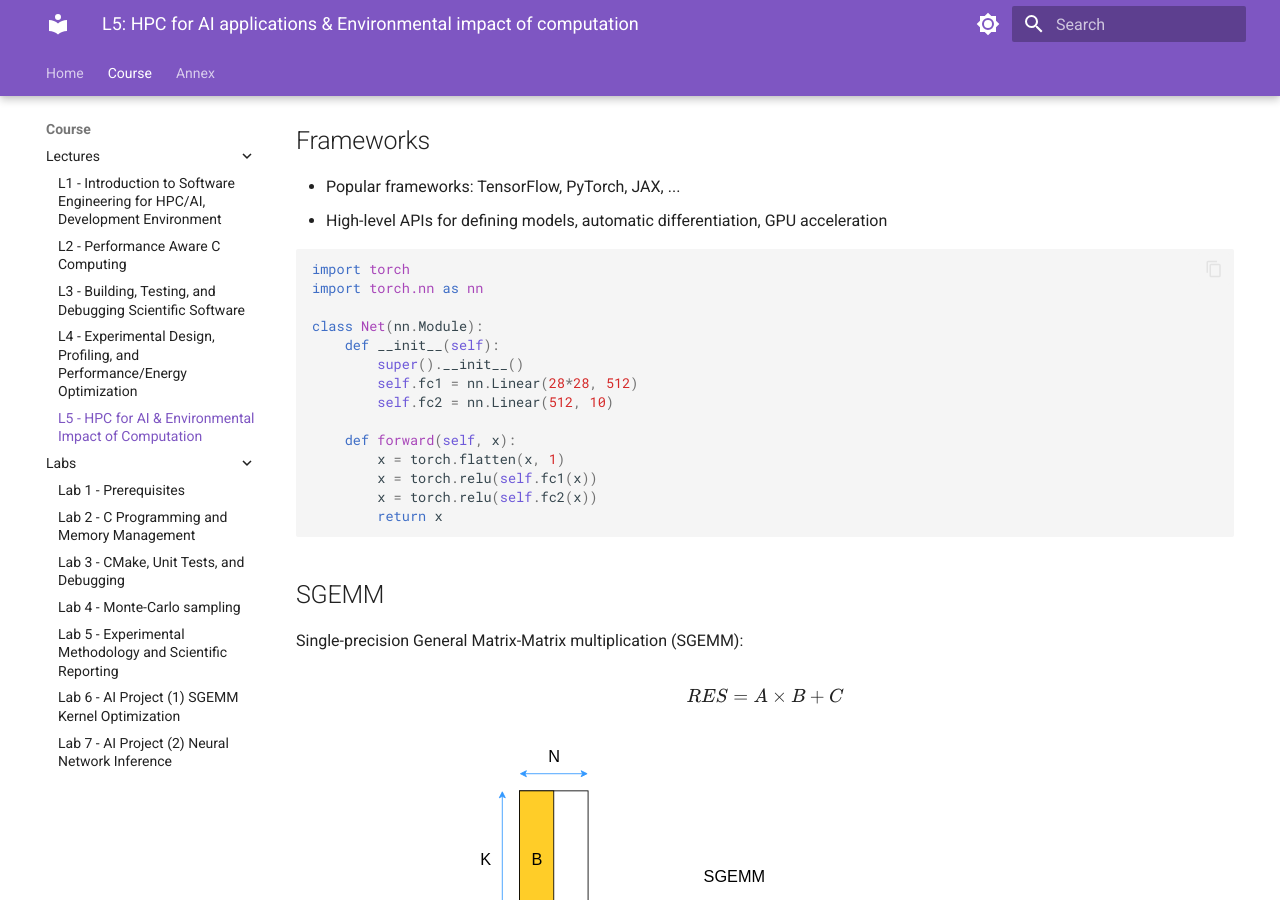
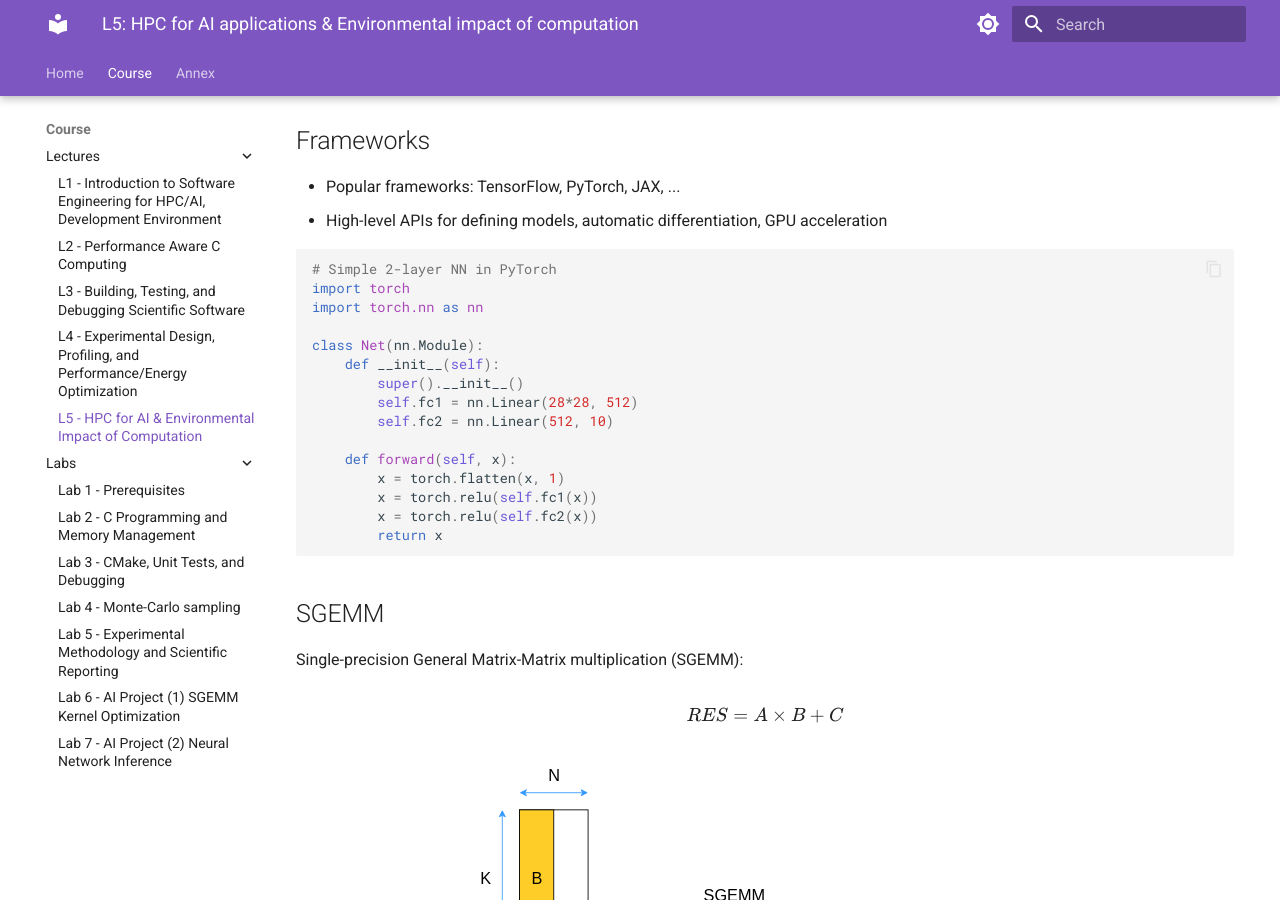
Before and after one commit to M1-CHPS/glhpc, an MkDocs documentation site: the page built from docs/lecture5.md, in a window 1280 px wide and 900 px high, scrolled down 3367 px. Built offline with MkDocs 1.6.1 and Material for MkDocs 9.7.7, drawn with Linux system fonts in a browser that asks for light colours.

Commit message:
Add comment to pytorch example

````diff
--- a/docs/lecture5.md
+++ b/docs/lecture5.md
@@ -138,6 +138,7 @@ The backward pass is also dominated by GEMMs.
 - High-level APIs for defining models, automatic differentiation, GPU acceleration
 
 ```python
+# Simple 2-layer NN in PyTorch
 import torch
 import torch.nn as nn
 
````
